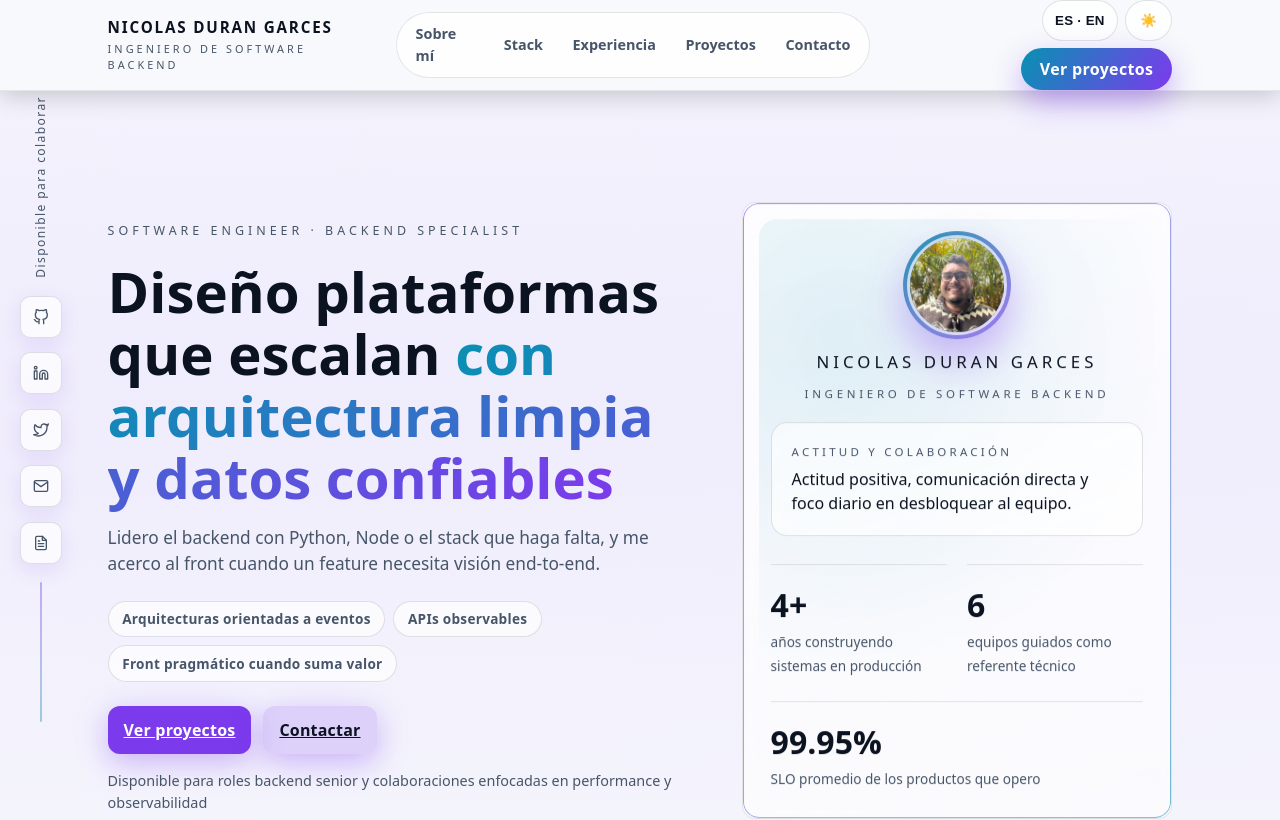
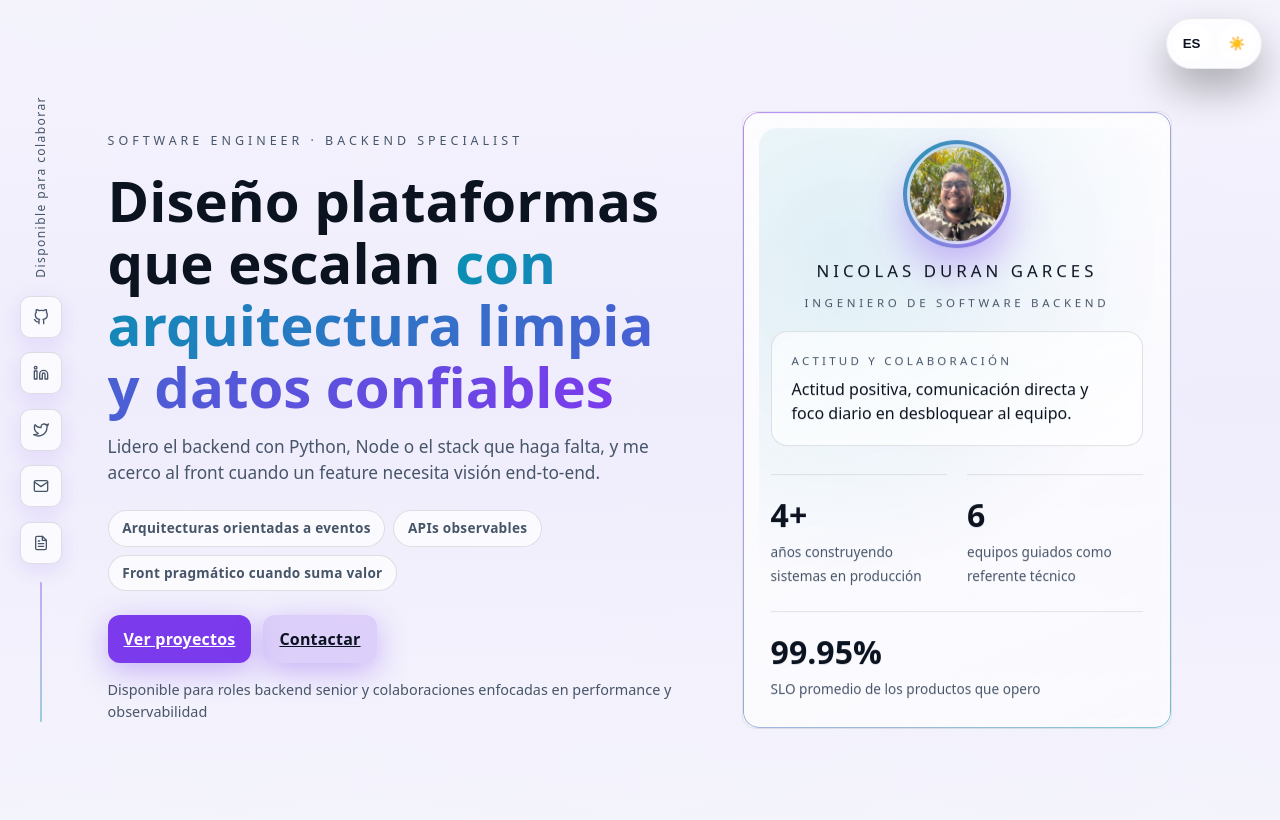
Before and after one commit to NicolasDuranGarces/portafolio, a React (Vite) app: page / in a window 1280 px wide. Shown: the top 820 px of the page. Built offline with nearby package versions, Linux system fonts and the light colour scheme.

Commit message:
feat: replace navbar with floating controls

```diff
--- a/src/App.tsx
+++ b/src/App.tsx
@@ -1,4 +1,3 @@
-import { Navbar } from './components/Navbar'
 import { ThemeProvider } from './components/ThemeProvider'
 import { LanguageProvider } from './components/LanguageProvider'
 import { Hero } from './sections/Hero'
@@ -12,6 +11,7 @@ import { SEOHead } from './components/SEO'
 import { ScrollProgress } from './components/ScrollProgress'
 import { ParallaxOrbs } from './components/ParallaxOrbs'
 import { SideRails } from './components/SideRails'
+import { CornerControls } from './components/CornerControls'
 
 export function App() {
   return (
@@ -22,7 +22,7 @@ export function App() {
           <ScrollProgress />
           <ParallaxOrbs />
           <SideRails />
-          <Navbar />
+          <CornerControls />
           <main>
             <Hero />
             <About />
--- /dev/null
+++ b/src/components/CornerControls.tsx
@@ -0,0 +1,26 @@
+import { useEffect, useState } from 'react'
+import { useLanguage } from './LanguageProvider'
+import { useTheme } from './ThemeProvider'
+
+export function CornerControls() {
+  const { lang, toggle: toggleLang, t } = useLanguage()
+  const { theme, toggle: toggleTheme } = useTheme()
+  const [mounted, setMounted] = useState(false)
+
+  useEffect(() => setMounted(true), [])
+
+  const nextLang = lang === 'es' ? 'EN' : 'ES'
+  const langLabel = lang === 'es' ? `Cambiar idioma a ${nextLang}` : `Switch language to ${nextLang}`
+  const themeLabel = theme === 'dark' ? t('theme.toggleToLight') : t('theme.toggleToDark')
+
+  return (
+    <div className="corner-controls" role="group" aria-label="display preferences">
+      <button className="corner-btn" type="button" onClick={toggleLang} aria-label={langLabel} title={langLabel}>
+        <span>{lang.toUpperCase()}</span>
+      </button>
+      <button className="corner-btn" type="button" onClick={toggleTheme} aria-label={themeLabel} title={themeLabel}>
+        <span>{mounted ? (theme === 'dark' ? '🌙' : '☀️') : '•'}</span>
+      </button>
+    </div>
+  )
+}
--- a/src/components/LanguageToggle.tsx
+++ /dev/null
@@ -1,12 +0,0 @@
-import { useLanguage } from './LanguageProvider'
-
-export function LanguageToggle() {
-  const { lang, toggle } = useLanguage()
-  const next = lang === 'es' ? 'EN' : 'ES'
-  const label = lang === 'es' ? `Cambiar idioma a ${next}` : `Switch language to ${next}`
-  return (
-    <button className="btn ghost" type="button" onClick={toggle} aria-label={label} title={label} style={{ paddingInline: '.75rem' }}>
-      {lang.toUpperCase()} · {next}
-    </button>
-  )
-}
--- a/src/components/Navbar.tsx
+++ /dev/null
@@ -1,35 +0,0 @@
-import { ThemeToggle } from './ThemeToggle'
-import { LanguageToggle } from './LanguageToggle'
-import { useLanguage } from './LanguageProvider'
-
-const sections = ['about', 'skills', 'experience', 'projects', 'contact'] as const
-
-export function Navbar() {
-  const { t } = useLanguage()
-  return (
-    <header className="navbar">
-      <div className="container navbar-inner">
-        <a href="#top" className="nav-brand" aria-label={t('nav.brandAria')}>
-          <span className="nav-brand__name">Nicolas Duran Garces</span>
-          <span className="nav-brand__role">{t('hero.role')}</span>
-        </a>
-
-        <nav className="nav-links" aria-label={t('nav.sectionsAria')}>
-          {sections.map((section) => (
-            <a key={section} href={`#${section}`}>{t(`nav.${section}`)}</a>
-          ))}
-        </nav>
-
-        <div className="nav-controls">
-          <div className="nav-toggle">
-            <LanguageToggle />
-          </div>
-          <div className="nav-toggle">
-            <ThemeToggle />
-          </div>
-          <a className="nav-cta" href="#projects">{t('hero.ctaProjects')}</a>
-        </div>
-      </div>
-    </header>
-  )
-}
--- a/src/components/ThemeToggle.tsx
+++ /dev/null
@@ -1,23 +0,0 @@
-import { useTheme } from './ThemeProvider'
-import { useEffect, useState } from 'react'
-import { useLanguage } from './LanguageProvider'
-
-export function ThemeToggle() {
-  const { theme, toggle } = useTheme()
-  const [mounted, setMounted] = useState(false)
-  const { t } = useLanguage()
-  useEffect(() => setMounted(true), [])
-  const label = theme === 'dark' ? t('theme.toggleToLight') : t('theme.toggleToDark')
-  return (
-    <button
-      className="btn ghost"
-      type="button"
-      aria-label={label}
-      onClick={toggle}
-      title={label}
-      style={{ paddingInline: '.9rem' }}
-    >
-      {mounted && (theme === 'dark' ? '🌙' : '☀️')}
-    </button>
-  )
-}
--- a/src/styles/global.css
+++ b/src/styles/global.css
@@ -289,103 +289,43 @@ body::before {
 .section h2 { font-size: clamp(1.5rem, 0.9rem + 2vw, 2rem); margin: 0 0 .75rem; }
 .section p.lead { color: var(--muted); margin: 0 0 1.25rem; }
 
-/* Navbar */
-.navbar {
-  position: sticky; top: 0; z-index: 70;
-  backdrop-filter: saturate(150%) blur(14px);
-  background: color-mix(in oklab, var(--bg) 80%, transparent);
-  border-bottom: 1px solid color-mix(in oklab, var(--text) 8%, transparent);
-  box-shadow: 0 4px 24px rgba(0,0,0,.2);
+/* Corner controls */
+.corner-controls {
+  position: fixed;
+  top: 1.1rem;
+  right: 1.1rem;
+  z-index: 80;
+  display: flex;
+  gap: .45rem;
+  background: color-mix(in oklab, var(--panel) 80%, transparent);
+  border: 1px solid color-mix(in oklab, var(--text) 8%, transparent);
+  border-radius: 999px;
+  padding: .35rem;
+  box-shadow: 0 20px 40px rgba(0,0,0,.3);
+  backdrop-filter: blur(12px) saturate(160%);
 }
-.navbar-inner {
-  display: flex;
-  align-items: center;
-  justify-content: space-between;
-  gap: 1rem;
-  min-height: 72px;
+.corner-btn {
+  width: 38px;
+  height: 38px;
+  border-radius: 50%;
+  border: none;
+  background: color-mix(in oklab, var(--panel) 65%, transparent);
+  color: var(--text);
+  font-weight: 700;
+  cursor: pointer;
+  display: grid;
+  place-items: center;
+  transition: transform .15s ease, background .15s ease;
 }
-.nav-brand {
-  text-decoration: none;
-  display: flex;
-  flex-direction: column;
-  gap: .1rem;
+.corner-btn:hover {
+  transform: translateY(-1px);
+  background: color-mix(in oklab, var(--primary) 25%, transparent);
 }
-.nav-brand__name {
-  font-weight: 700;
-  letter-spacing: .12em;
-  text-transform: uppercase;
-  font-size: .95rem;
-  color: var(--text);
-}
-.nav-brand__role {
-  letter-spacing: .28em;
-  font-size: .68rem;
-  text-transform: uppercase;
-  color: var(--muted);
-}
-.nav-links {
-  display: none;
-  align-items: center;
-  gap: .25rem;
-  padding: .25rem .35rem;
-  border-radius: 999px;
-  border: 1px solid color-mix(in oklab, var(--text) 10%, transparent);
-  background: color-mix(in oklab, var(--panel) 75%, transparent);
-}
-.nav-links a {
-  color: var(--muted);
-  text-decoration: none;
-  font-weight: 600;
-  font-size: .9rem;
-  padding: .4rem .8rem;
-  border-radius: 999px;
-}
-.nav-links a:hover {
-  color: var(--text);
-  background: color-mix(in oklab, var(--primary) 18%, transparent);
-}
-@media (min-width: 960px) { .nav-links { display: flex; } }
-.nav-controls {
-  display: flex;
-  align-items: center;
-  justify-content: flex-end;
-  gap: .45rem;
-  flex-wrap: wrap;
-}
-.nav-toggle .btn {
-  border-radius: 999px;
-  background: color-mix(in oklab, var(--panel) 70%, transparent);
-  border: 1px solid color-mix(in oklab, var(--text) 12%, transparent);
-  box-shadow: none;
-  min-height: 38px;
-}
-.nav-toggle .btn:hover {
-  background: color-mix(in oklab, var(--panel) 80%, transparent);
-}
-.nav-cta {
-  display: inline-flex;
-  align-items: center;
-  justify-content: center;
-  padding: .55rem 1.2rem;
-  border-radius: 999px;
-  font-weight: 600;
-  text-decoration: none;
-  color: white;
-  background: linear-gradient(120deg, var(--accent), var(--primary));
-  box-shadow: 0 12px 30px color-mix(in oklab, var(--primary) 40%, transparent);
-  letter-spacing: .02em;
-}
-.nav-cta:hover {
-  transform: translateY(-1px);
-}
-@media (max-width: 640px) {
-  .navbar-inner {
-    flex-direction: column;
-    align-items: stretch;
-    gap: .65rem;
+@media (max-width: 520px) {
+  .corner-controls {
+    top: .75rem;
+    right: .75rem;
   }
-  .nav-controls { width: 100%; justify-content: space-between; }
-  .nav-cta { flex: 1; }
 }
 
 /* Footer */
```
